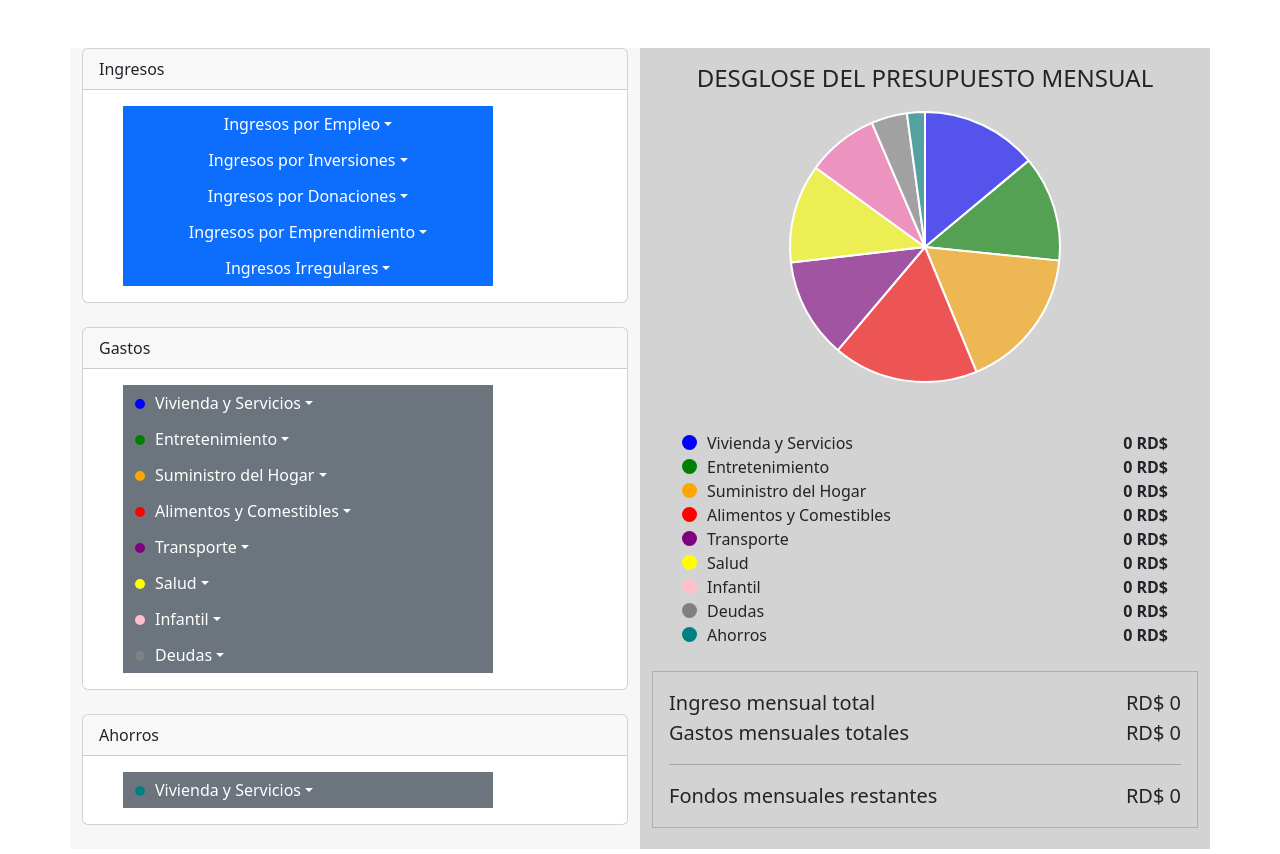
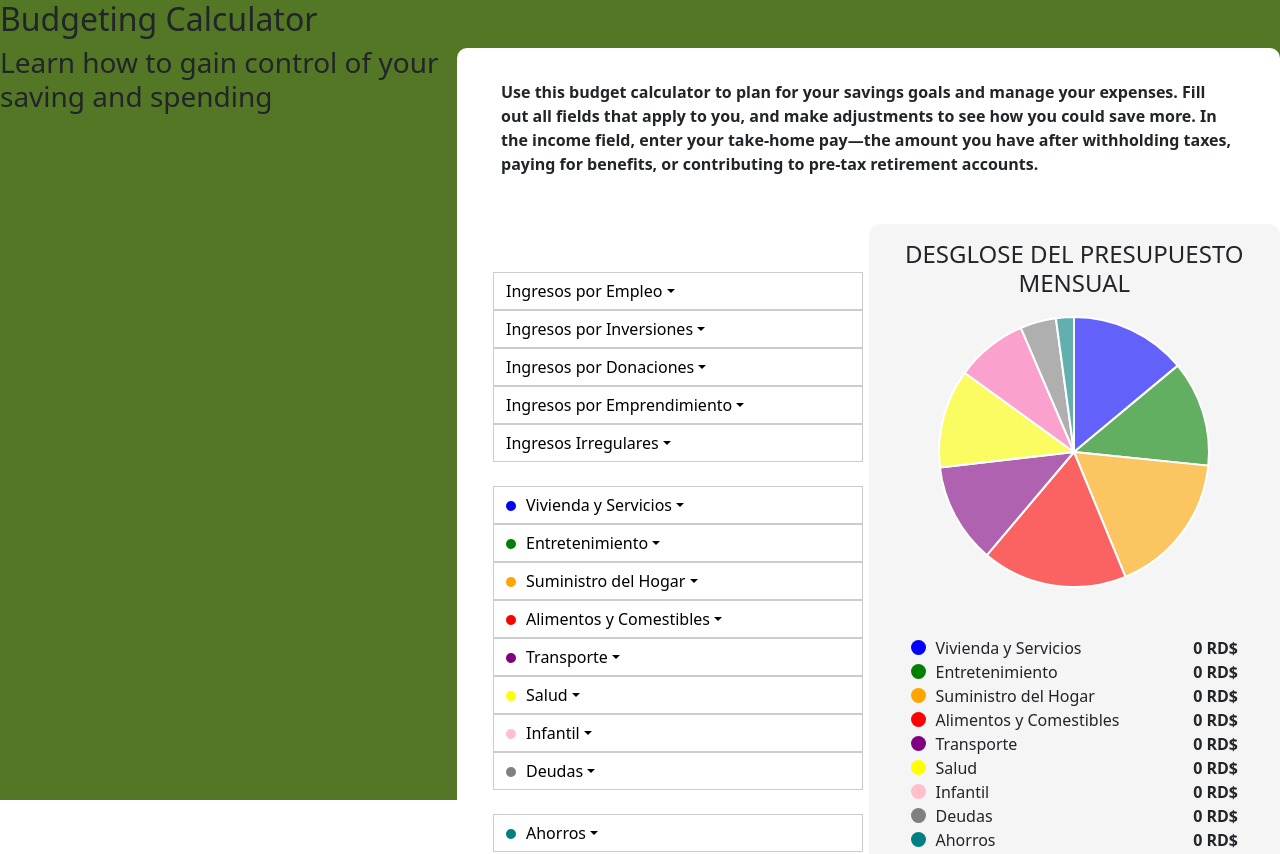
Before and after one commit to tonderflash/CalculadoraPresupuesto, a React (Create React App) app: page / in a window 1280 px wide. Shown: the top 854 px of the page. Built offline with nearby package versions, Linux system fonts and the light colour scheme.

Commit message:
cambios bobo bobo

```diff
--- a/src/App.js
+++ b/src/App.js
@@ -3,7 +3,7 @@ import Home from './pages/Home';
 
 function App() {
   return (
-    <div>
+    <div className='background-color'>
       <Home />
     </div>
   );
--- a/src/assets/css/style.css
+++ b/src/assets/css/style.css
@@ -1,3 +1,15 @@
+.background-color {
+    background-color:#547725;
+    height: 100vh;
+    display: flex;
+}
+
+.box-style{
+    background-color: white;
+    margin: auto;
+    border-radius: 10px;
+}
+
 .drop-size {
     width: 370px;
 }
@@ -45,8 +57,10 @@
 
 .button-style {
     border-radius: 0;
-    border: none;
     width: 370px;
+    background-color: white;
+    color: black;
+    border: 1px solid #ccc;
 }
 
 .menu-size::-webkit-scrollbar {
--- a/src/components/ahorros/FormAhorros.js
+++ b/src/components/ahorros/FormAhorros.js
@@ -21,8 +21,10 @@ const FormAhorros = () => {
                         <button
                             className="btn btn-secondary dropdown-toggle button-style text-start"
                             type="button"
-                            data-bs-toggle="dropdown"
+                            data-bs-toggle="collapse"
+                            data-bs-target="#collapseAhorro"
                             aria-expanded="false"
+                            aria-controls="collapseAhorro"
                         >
                             <span
                                 style={{
@@ -34,9 +36,9 @@ const FormAhorros = () => {
                                     marginRight: "10px",
                                 }}
                             ></span>
-                            Vivienda y Servicios
+                            Ahorros
                         </button>
-                        <ul className="dropdown-menu col-12 menu-size">
+                        <ul className="collapse container" id="collapseAhorro" style={{ backgroundColor: "#d3d3d3" }}>
                             <IngresoAhorros setFormAhorros={setFormAhorros} />
                         </ul>
                     </div>
--- a/src/components/gastos/FormGastos.js
+++ b/src/components/gastos/FormGastos.js
@@ -53,8 +53,10 @@ const FormGastos = () => {
             <button
               className="btn btn-secondary dropdown-toggle button-style text-start"
               type="button"
-              data-bs-toggle="dropdown"
+              data-bs-toggle="collapse"
+              data-bs-target="#collapseViviendaServicios"
               aria-expanded="false"
+              aria-controls="collapseViviendaServicios"
             >
               <span
                 style={{
@@ -68,7 +70,7 @@ const FormGastos = () => {
               ></span>
               Vivienda y Servicios
             </button>
-            <ul className="dropdown-menu col-12 menu-size">
+            <ul className="collapse container" id="collapseViviendaServicios" style={{ backgroundColor: "#d3d3d3" }}>
               <ViviendaServicios
                 setViviendaServiciosData={setViviendaServiciosData}
               />
@@ -80,8 +82,10 @@ const FormGastos = () => {
             <button
               className="btn btn-secondary dropdown-toggle button-style text-start"
               type="button"
-              data-bs-toggle="dropdown"
+              data-bs-toggle="collapse"
+              data-bs-target="#collapseEntretenimiento"
               aria-expanded="false"
+              aria-controls="collapseEntretenimiento"
             >
               <span
                 style={{
@@ -95,7 +99,7 @@ const FormGastos = () => {
               ></span>
               Entretenimiento
             </button>
-            <ul className="dropdown-menu col-12 menu-size">
+            <ul className="collapse container" id="collapseEntretenimiento" style={{ backgroundColor: "#d3d3d3" }}>
               <Entretenimiento
                 setEntreteniminetoData={setEntreteniminetoData}
               />
@@ -107,8 +111,12 @@ const FormGastos = () => {
             <button
               className="btn btn-secondary dropdown-toggle button-style text-start"
               type="button"
-              data-bs-toggle="dropdown"
+              data-bs-toggle="collapse"
+              data-bs-target="#collapseSuministros"
               aria-expanded="false"
+              aria-controls="collapseSuministros"
+
+
             >
               <span
                 style={{
@@ -122,7 +130,7 @@ const FormGastos = () => {
               ></span>
               Suministro del Hogar
             </button>
-            <ul className="dropdown-menu col-12 menu-size">
+            <ul className="collapse container" id="collapseSuministros" style={{ backgroundColor: "#d3d3d3" }}>
               <SuministroHogar
                 setSuministroHogarData={setSuministroHogarData}
               />
@@ -134,8 +142,10 @@ const FormGastos = () => {
             <button
               className="btn btn-secondary dropdown-toggle button-style text-start"
               type="button"
-              data-bs-toggle="dropdown"
+              data-bs-toggle="collapse"
+              data-bs-target="#collapseAlimentosComestibles"
               aria-expanded="false"
+              aria-controls="collapseAlimentosComestibles"
             >
               <span
                 style={{
@@ -149,7 +159,7 @@ const FormGastos = () => {
               ></span>
               Alimentos y Comestibles
             </button>
-            <ul className="dropdown-menu col-12 menu-size">
+            <ul className="collapse container" id="collapseAlimentosComestibles" style={{ backgroundColor: "#d3d3d3" }}>
               <AlimentosComestibles
                 setAlimentosComestiblesData={setAlimentosComestiblesData}
               />
@@ -161,8 +171,10 @@ const FormGastos = () => {
             <button
               className="btn btn-secondary dropdown-toggle button-style text-start"
               type="button"
-              data-bs-toggle="dropdown"
+              data-bs-toggle="collapse"
+              data-bs-target="#collapseTransporte"
               aria-expanded="false"
+              aria-controls="collapseTransporte"
             >
               <span
                 style={{
@@ -176,7 +188,7 @@ const FormGastos = () => {
               ></span>
               Transporte
             </button>
-            <ul className="dropdown-menu col-12 menu-size">
+            <ul className="collapse container" id="collapseTransporte" style={{ backgroundColor: "#d3d3d3" }}>
               <Transporte setTransporteData={setTransporteData} />
             </ul>
           </div>
@@ -186,8 +198,10 @@ const FormGastos = () => {
             <button
               className="btn btn-secondary dropdown-toggle button-style text-start"
               type="button"
-              data-bs-toggle="dropdown"
+              data-bs-toggle="collapse"
+              data-bs-target="#collapseSalud"
               aria-expanded="false"
+              aria-controls="collapseSalud"
             >
               <span
                 style={{
@@ -201,7 +215,7 @@ const FormGastos = () => {
               ></span>
               Salud
             </button>
-            <ul className="dropdown-menu col-12 menu-size">
+            <ul className="collapse container" id="collapseSalud" style={{ backgroundColor: "#d3d3d3" }}>
               <Salud setSaludData={setSaludData} />
             </ul>
           </div>
@@ -211,8 +225,10 @@ const FormGastos = () => {
             <button
               className="btn btn-secondary dropdown-toggle button-style text-start"
               type="button"
-              data-bs-toggle="dropdown"
+              data-bs-toggle="collapse"
+              data-bs-target="#collapseInfantil"
               aria-expanded="false"
+              aria-controls="collapseInfantil"
             >
               <span
                 style={{
@@ -226,7 +242,7 @@ const FormGastos = () => {
               ></span>
               Infantil
             </button>
-            <ul className="dropdown-menu col-12 menu-size">
+            <ul className="collapse container" id="collapseInfantil" style={{ backgroundColor: "#d3d3d3" }}>
               <Infantil setInfantilData={setInfantilData} />
             </ul>
           </div>
@@ -236,8 +252,10 @@ const FormGastos = () => {
             <button
               className="btn btn-secondary dropdown-toggle button-style text-start"
               type="button"
-              data-bs-toggle="dropdown"
+              data-bs-toggle="collapse"
+              data-bs-target="#collapseDeudas"
               aria-expanded="false"
+              aria-controls="collapseDeudas"
             >
               <span
                 style={{
@@ -251,7 +269,7 @@ const FormGastos = () => {
               ></span>
               Deudas
             </button>
-            <ul className="dropdown-menu col-12 menu-size">
+            <ul className="collapse container" id="collapseDeudas" style={{ backgroundColor: "#d3d3d3" }}>
               <Deudas setDeudasData={setDeudasData} />
             </ul>
           </div>
--- a/src/components/ingresos/FormIngresos.js
+++ b/src/components/ingresos/FormIngresos.js
@@ -1,9 +1,9 @@
-import React, { useEffect, useState } from 'react'
-import IngresosEmpleo from './IngresosEmpleo'
-import IngresosInversiones from './IngresosInversiones'
-import IngresosDonaciones from './IngresosDonaciones'
-import IngresosEmprendimiento from './IngresosEmprendimiento'
-import IngresosIrregulares from './IngresosIrregulares'
+import React, { useEffect, useState } from "react";
+import IngresosEmpleo from "./IngresosEmpleo";
+import IngresosInversiones from "./IngresosInversiones";
+import IngresosDonaciones from "./IngresosDonaciones";
+import IngresosEmprendimiento from "./IngresosEmprendimiento";
+import IngresosIrregulares from "./IngresosIrregulares";
 
 const FormIngresos = () => {
     const [formEmpleo, setFormEmpleo] = useState([]);
@@ -20,69 +20,103 @@ const FormIngresos = () => {
             formInversiones,
             formDonaciones,
             formEmprendimiento,
-            formIrregualres
+            formIrregualres,
         });
-    }, [formEmpleo, formInversiones, formDonaciones, formEmprendimiento, formIrregualres]);
+    }, [
+        formEmpleo,
+        formInversiones,
+        formDonaciones,
+        formEmprendimiento,
+        formIrregualres,
+    ]);
 
     console.log(consolidatedDataIngresos);
-
 
     return (
         <div className="container">
             <div className="row">
                 <div className="col-md-6">
                     <div className="dropdown drop-size">
-                        <button className="btn btn-primary dropdown-toggle button-style" type="button" data-bs-toggle="dropdown" aria-expanded="false">
+                        <button
+                            className="btn btn-secondary dropdown-toggle button-style text-start"
+                            type="button"
+                            data-bs-toggle="collapse"
+                            data-bs-target="#collapseEmpleo"
+                            aria-expanded="false"
+                            aria-controls="collapseEmpleo"
+                        >
                             Ingresos por Empleo
                         </button>
-                        <ul className="dropdown-menu col-12 menu-size">
+                        <ul className="collapse container" id="collapseEmpleo" style={{ backgroundColor: "#d3d3d3" }}>
                             <IngresosEmpleo setFormEmpleo={setFormEmpleo} />
                         </ul>
                     </div>
                     <div className="dropdown drop-size">
-                        <button className="btn btn-primary dropdown-toggle button-style" type="button" data-bs-toggle="dropdown" aria-expanded="false">
+                        <button
+                            className="btn btn-secondary dropdown-toggle button-style text-start"
+                            type="button"
+                            data-bs-toggle="collapse"
+                            data-bs-target="#collapseInversiones"
+                            aria-expanded="false"
+                            aria-controls="collapseInversiones"
+                        >
                             Ingresos por Inversiones
                         </button>
-                        <ul className="dropdown-menu col-12 menu-size">
-                            <IngresosInversiones
-                                setFormInversiones={setFormInversiones}
-                            />
+                        <ul className="collapse container" id="collapseInversiones" style={{ backgroundColor: "#d3d3d3" }}>
+                            <IngresosInversiones setFormInversiones={setFormInversiones} />
                         </ul>
                     </div>
                     <div className="dropdown drop-size">
-                        <button className="btn btn-primary dropdown-toggle button-style" type="button" data-bs-toggle="dropdown" aria-expanded="false">
+                        <button
+                            className="btn btn-secondary dropdown-toggle button-style text-start"
+                            type="button"
+                            data-bs-toggle="collapse"
+                            data-bs-target="#collapseDonaciones"
+                            aria-expanded="false"
+                            aria-controls="collapseDonaciones"
+                        >
                             Ingresos por Donaciones
                         </button>
-                        <ul className="dropdown-menu col-12 menu-size">
-                            <IngresosDonaciones
-                                setFormDonaciones={setFormDonaciones}
-                            />
+                        <ul className="collapse container" id="collapseDonaciones" style={{ backgroundColor: "#d3d3d3" }}>
+                            <IngresosDonaciones setFormDonaciones={setFormDonaciones} />
                         </ul>
                     </div>
                     <div className="dropdown drop-size">
-                        <button className="btn btn-primary dropdown-toggle button-style" type="button" data-bs-toggle="dropdown" aria-expanded="false">
+                        <button
+                            className="btn btn-secondary dropdown-toggle button-style text-start"
+                            type="button"
+                            data-bs-toggle="collapse"
+                            data-bs-target="#collapseEmprendimineto"
+                            aria-expanded="false"
+                            aria-controls="collapseEmprendimineto"
+                        >
                             Ingresos por Emprendimiento
                         </button>
-                        <ul className="dropdown-menu col-12 menu-size">
+                        <ul className="collapse container" id="collapseEmprendimineto" style={{ backgroundColor: "#d3d3d3" }}>
                             <IngresosEmprendimiento
                                 setFormEmprendimiento={setFormEmprendimiento}
                             />
                         </ul>
                     </div>
                     <div className="dropdown drop-size">
-                        <button className="btn btn-primary dropdown-toggle button-style" type="button" data-bs-toggle="dropdown" aria-expanded="false">
+                        <button
+                            className="btn btn-secondary dropdown-toggle button-style text-start"
+                            type="button"
+                            data-bs-toggle="collapse"
+                            data-bs-target="#collapseIrregulares"
+                            aria-expanded="false"
+                            aria-controls="collapseIrregulares"
+                        >
                             Ingresos Irregulares
                         </button>
-                        <ul className="dropdown-menu col-12 menu-size">
-                            <IngresosIrregulares
-                                setFormIrregulares={setFormIrregulares}
-                            />
+                        <ul className="collapse container" id="collapseIrregulares" style={{ backgroundColor: "#d3d3d3" }}>
+                            <IngresosIrregulares setFormIrregulares={setFormIrregulares} />
                         </ul>
                     </div>
                 </div>
             </div>
         </div>
-    )
-}
+    );
+};
 
-export default FormIngresos
+export default FormIngresos;
--- a/src/pages/Home.js
+++ b/src/pages/Home.js
@@ -17,34 +17,42 @@ const Home = () => {
     { color: "teal", nombre: "Ahorros", value: 0 }
   ];
   return (
-    <div
-      className="container-md w-100 mt-5"
-      style={{ backgroundColor: "#f7f7f7" }}
-    >
+    <>
+      <div>
+        <h2>Budgeting Calculator</h2>
+        <h3>Learn how to gain control of your saving and spending</h3>
+      </div>
+
+      <div className="container mt-5 box-style" style={{ backgroundColor: "#ffffff" }}>
+        <div className="p-3 m-3">
+          <p><b>Use this budget calculator to plan for your savings goals and manage your expenses.
+            Fill out all fields that apply to you, and make adjustments to see how you could save more.
+            In the income field, enter your take-home pay—the amount you have after withholding taxes, paying for benefits,
+            or contributing to pre-tax retirement accounts.
+          </b></p>
+        </div>
         <div className="row">
           {/* Columna de la izquierda */}
           <div className="col-md-6">
             <div className="mb-4">
-            <div className="card">
-              <div className="card-header">Ingresos</div>
-              <div className="card-body">
+              <div>
+                <div className="mt-5">
                   <Ingresos />
                 </div>
               </div>
             </div>
+
             <div className="mb-4">
-            <div className="card">
-              <div className="card-header">Gastos</div>
-              <div className="card-body">
+              <div>
+                <div>
                   <Gastos />
                 </div>
               </div>
             </div>
 
-          <div className="mb-4">
-            <div className="card">
-              <div className="card-header">Ahorros</div>
-              <div className="card-body">
+            <div>
+              <div>
+                <div>
                   <Ahorros />
                 </div>
               </div>
@@ -52,7 +60,7 @@ const Home = () => {
           </div>
 
           {/* Columna de la derecha con fondo gris */}
-        <div className="col-md-6" style={{ backgroundColor: "#d3d3d3" }}>
+          <div className="col-md-6" style={{ backgroundColor: "#f5f5f6", borderRadius: 12 }}>
             <h4 className="text-center mt-3">DESGLOSE DEL PRESUPUESTO MENSUAL</h4>
             <div className="container chart-size mt-2">
               <PieChart />
@@ -68,7 +76,7 @@ const Home = () => {
             </div>
             <div>
               <div>
-              <div className="card result-size mt-4" style={{ backgroundColor: "#d3d3d3", borderRadius: 0 }}>
+                <div className="card result-size mt-4 mb-3" style={{ backgroundColor: "#f5f5f6", borderRadius: 0 }}>
                   <div className="card-body">
                     <p className="card-text custom-text">
                       <div className="d-flex justify-content-between">
@@ -96,6 +104,7 @@ const Home = () => {
           </div>
         </div>
       </div>
+    </>
   );
 };
 
```
Lines whose indentation alone changed are shown as unchanged.
